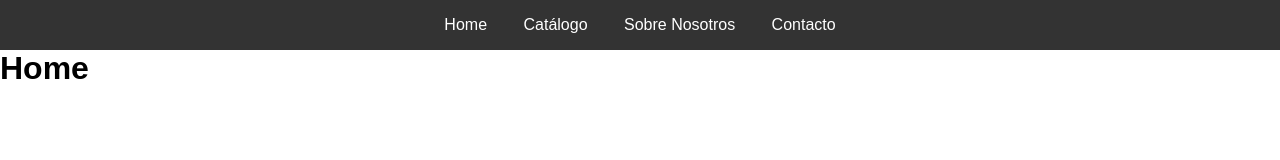
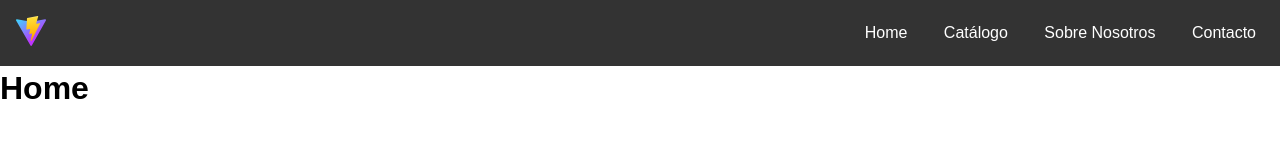
Before and after one commit to NachoBasilio/Corralon-Catalogo, a website built with Vite: page index.html in a window 1280 px wide. Built offline with nearby package versions, Linux system fonts and the light colour scheme.

Commit message:
feat: navbar mejorado aun mas

```diff
--- a/index.html
+++ b/index.html
@@ -9,6 +9,9 @@
   <body>
     <header>
       <nav>
+        <div class="logo">
+          <img src="./public/vite.svg" alt="Logo">
+        </div>
         <div id="menu-toggle" class="menu-toggle">
           <span></span>
           <span></span>
--- a/main.js
+++ b/main.js
@@ -56,8 +56,28 @@ if (!window.location.hash) {
 document.addEventListener('DOMContentLoaded', () => {
   const menuToggle = document.getElementById('menu-toggle');
   const navMenu = document.getElementById('nav-menu');
+  const header = document.querySelector('header');
+  let lastScrollPosition = 0;
 
-  menuToggle.addEventListener('click', () => {
+  menuToggle.addEventListener('click', (event) => {
+    event.stopPropagation();
     navMenu.classList.toggle('active');
   });
+
+  document.addEventListener('click', (event) => {
+    if (navMenu.classList.contains('active') && !navMenu.contains(event.target) && !menuToggle.contains(event.target)) {
+      navMenu.classList.remove('active');
+    }
+  });
+
+  document.addEventListener('scroll', () => {
+    const currentScrollPosition = window.pageYOffset;
+
+    if (currentScrollPosition > lastScrollPosition) {
+      header.style.top = '-100%'; // Ocultar la barra de navegación cuando se desplaza hacia arriba
+    } else {
+      header.style.top = '0'; // Mostrar la barra de navegación cuando se desplaza hacia abajo
+    }
+    lastScrollPosition = currentScrollPosition;
+  });
 });
--- a/styles/index.css
+++ b/styles/index.css
@@ -6,24 +6,37 @@
 
 body {
   font-family: Arial, sans-serif;
+  padding-top: 70px;
 }
 
 header {
   background-color: #333;
-  padding: 1rem;
+  padding: 0.5rem;
+  position: fixed;
+  top: 0;
+  width: 100%;
+  z-index: 1000;
+  transition: top 0.3s;
 }
 
 nav {
   position: relative;
+  display: flex;
+  align-items: center;
+  justify-content: space-between;
+}
+
+.logo {
+  padding: 0.5rem;
+}
+
+.logo img {
+  height: 30px;
 }
 
 .menu-toggle {
   display: none;
   cursor: pointer;
-  position: absolute;
-  right: 1rem;
-  top: 50%;
-  transform: translateY(-50%);
 }
 
 .menu-toggle span {
@@ -77,4 +90,8 @@ nav {
     display: block;
     margin: 1rem 0;
   }
+
+  nav {
+    flex-direction: column;
+  }
 }
```
